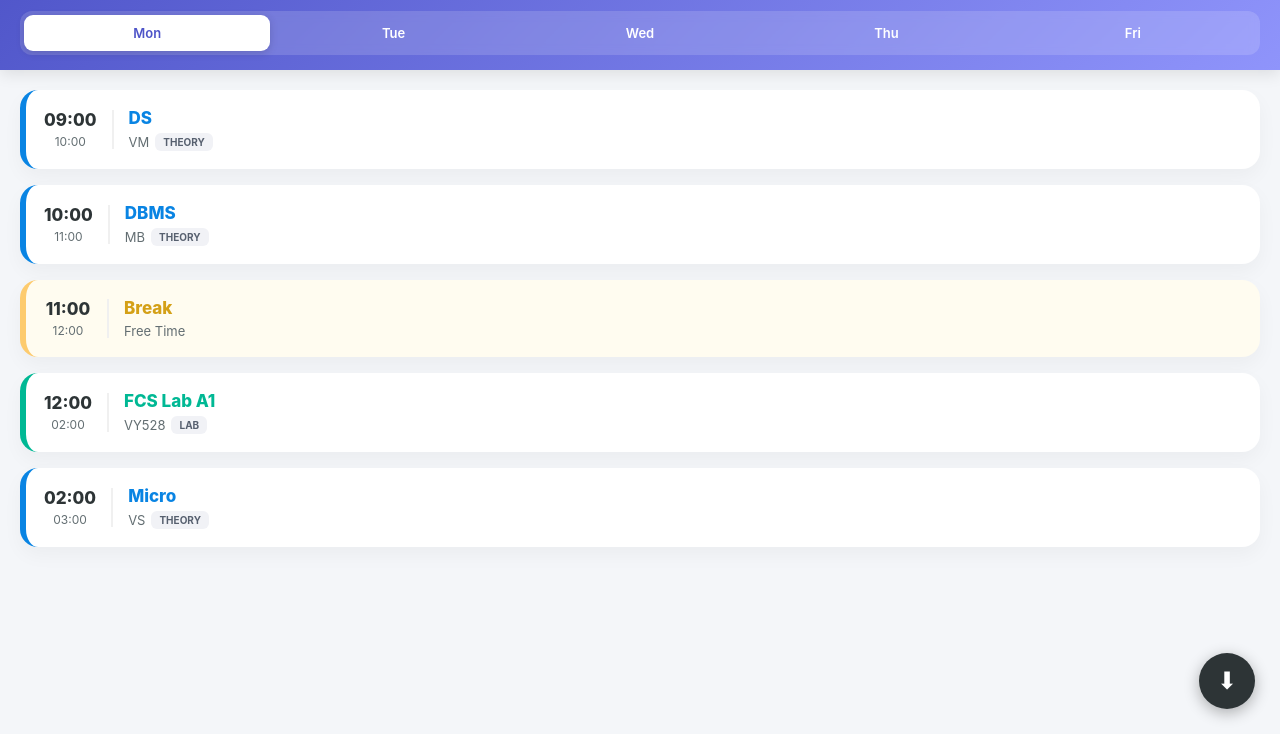
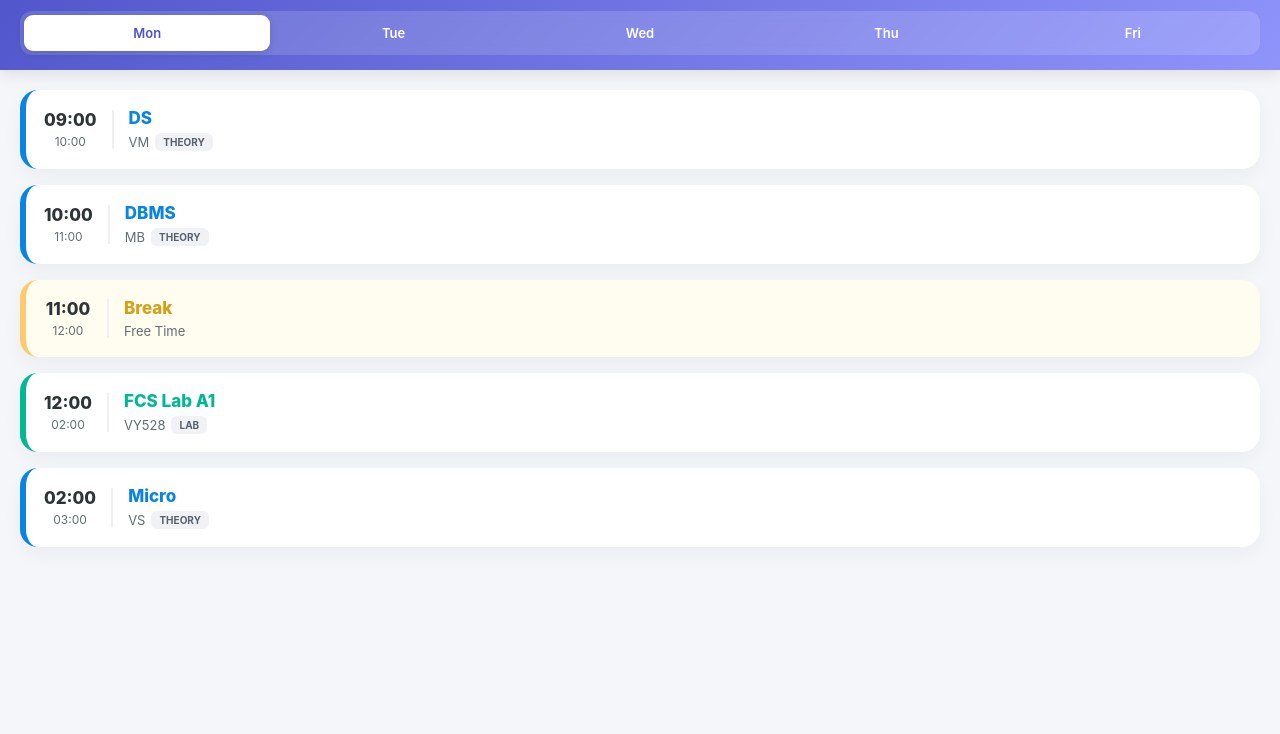
Before and after one commit to ayush2025-A07/Timetable-bsc-cs-div-a, a plain HTML site: page index.html in a window 1280 px wide. Shown: the part 66-800 px from the top of the page. Drawn offline with Linux system fonts and the light colour scheme.

Commit message:
Update index.html

```diff
--- a/index.html
+++ b/index.html
@@ -140,7 +140,7 @@
             flex: 1;
             overflow-y: auto;
             padding: 20px;
-            padding-bottom: calc(90px + var(--safe-bottom)); /* Extra padding for FAB */
+            padding-bottom: calc(20px + var(--safe-bottom));
             -webkit-overflow-scrolling: touch;
         }
 
@@ -233,31 +233,6 @@
 
         .type-peace { border-left-color: var(--color-peace); }
         .type-peace .subject { color: var(--color-peace); }
-
-        /* Floating Download Button (FAB) */
-        .fab-download {
-            position: fixed;
-            bottom: calc(25px + var(--safe-bottom));
-            right: 25px;
-            background-color: var(--text-dark);
-            color: white;
-            border: none;
-            width: 56px;
-            height: 56px;
-            border-radius: 50%;
-            box-shadow: 0 4px 15px rgba(0,0,0,0.3);
-            cursor: pointer;
-            z-index: 100;
-            display: flex;
-            align-items: center;
-            justify-content: center;
-            font-size: 24px;
-            transition: transform 0.2s;
-        }
-
-        .fab-download:active {
-            transform: scale(0.9);
-        }
 
         @keyframes slideUp {
             from { opacity: 0; transform: translateY(15px); }
@@ -411,10 +386,6 @@
 
     </div>
 
-    <button class="fab-download" onclick="downloadPage()" title="Download HTML">
-        ⬇
-    </button>
-
     <script>
         function showDay(dayId) {
             // Hide all schedules
@@ -443,17 +414,6 @@
             }
         }
 
-        function downloadPage() {
-            const htmlContent = document.documentElement.outerHTML;
-            const blob = new Blob([htmlContent], { type: 'text/html' });
-            const a = document.createElement('a');
-            a.href = URL.createObjectURL(blob);
-            a.download = 'My_Schedule.html';
-            document.body.appendChild(a);
-            a.click();
-            document.body.removeChild(a);
-        }
-
         // Auto-detect current day on load
         window.onload = function() {
             const d = new Date();
@@ -471,3 +431,4 @@
 
 </body>
 </html>
+</html>
```
